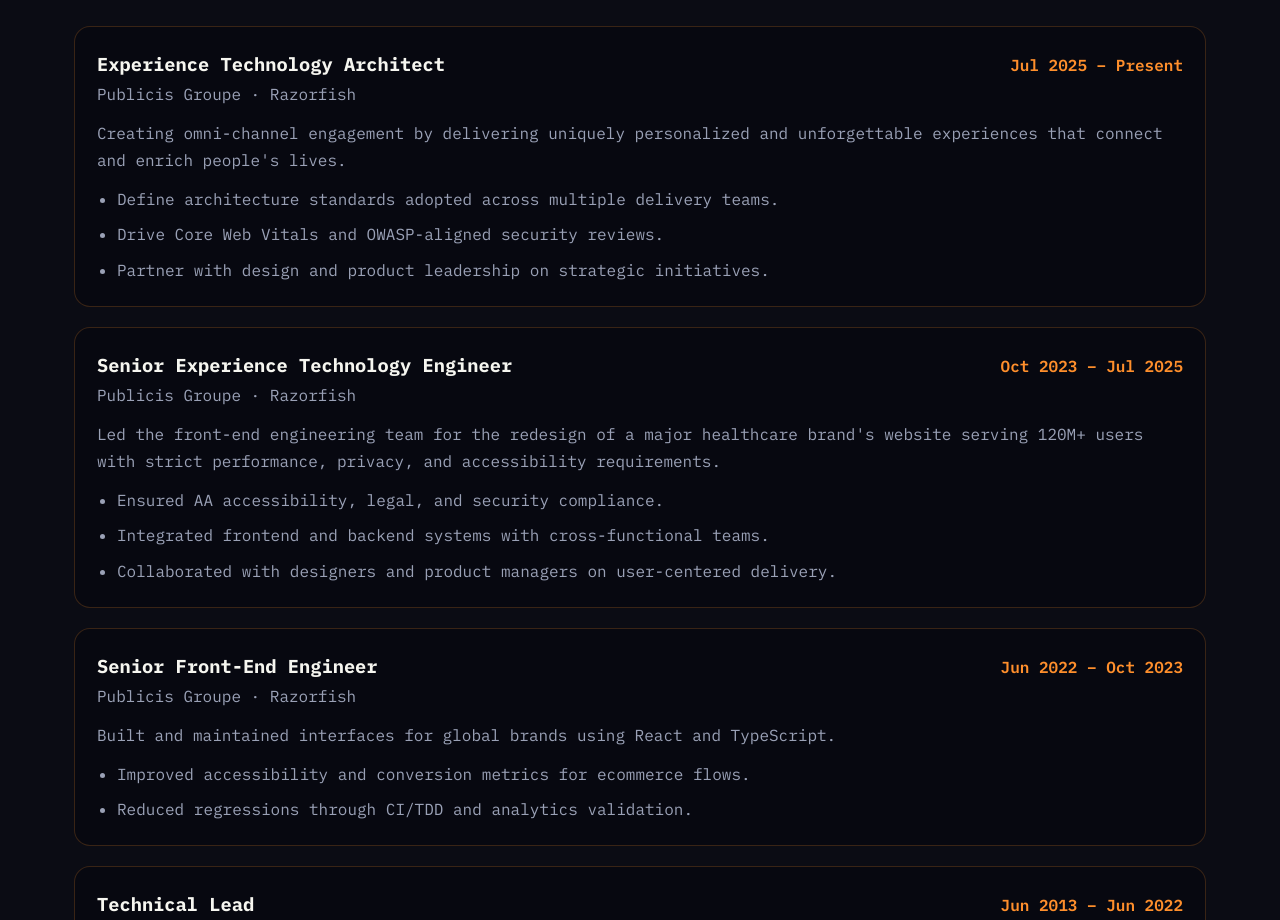
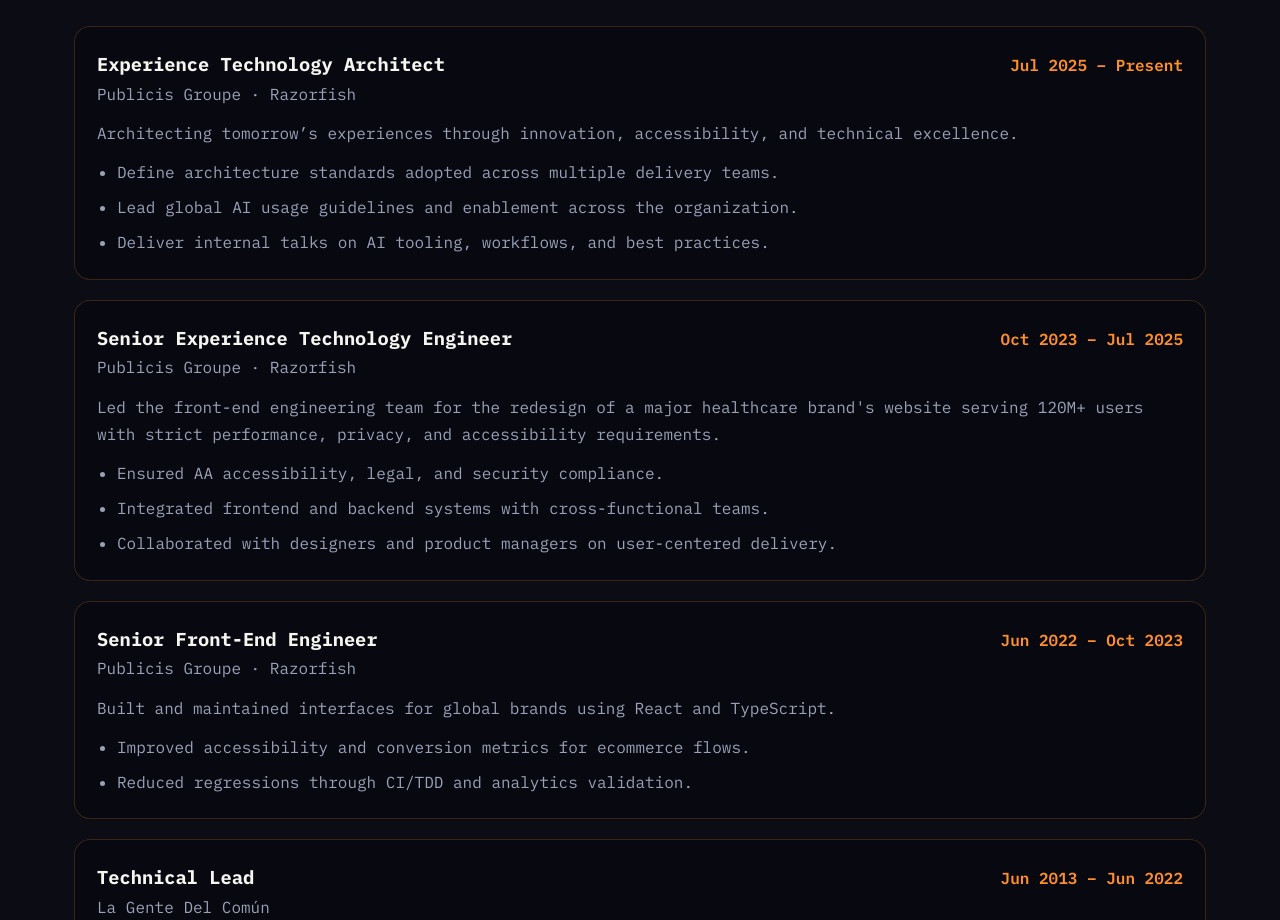
Before and after one commit to anabelle/next-cv, a Next.js app: page / in a window 1280 px wide. Shown: the part 1829-2749 px from the top of the page. Built offline with nearby package versions, Linux system fonts and the light colour scheme.

Commit message:
Refine architect role summary and AI leadership

```diff
--- a/src/pages/index.tsx
+++ b/src/pages/index.tsx
@@ -122,11 +122,11 @@
     role: 'Experience Technology Architect',
     period: 'Jul 2025 – Present',
     summary:
-      "Creating omni-channel engagement by delivering uniquely personalized and unforgettable experiences that connect and enrich people's lives.",
+      'Architecting tomorrow’s experiences through innovation, accessibility, and technical excellence.',
     bullets: [
       'Define architecture standards adopted across multiple delivery teams.',
-      'Drive Core Web Vitals and OWASP-aligned security reviews.',
-      'Partner with design and product leadership on strategic initiatives.',
+      'Lead global AI usage guidelines and enablement across the organization.',
+      'Deliver internal talks on AI tooling, workflows, and best practices.',
     ],
   },
   {
```
